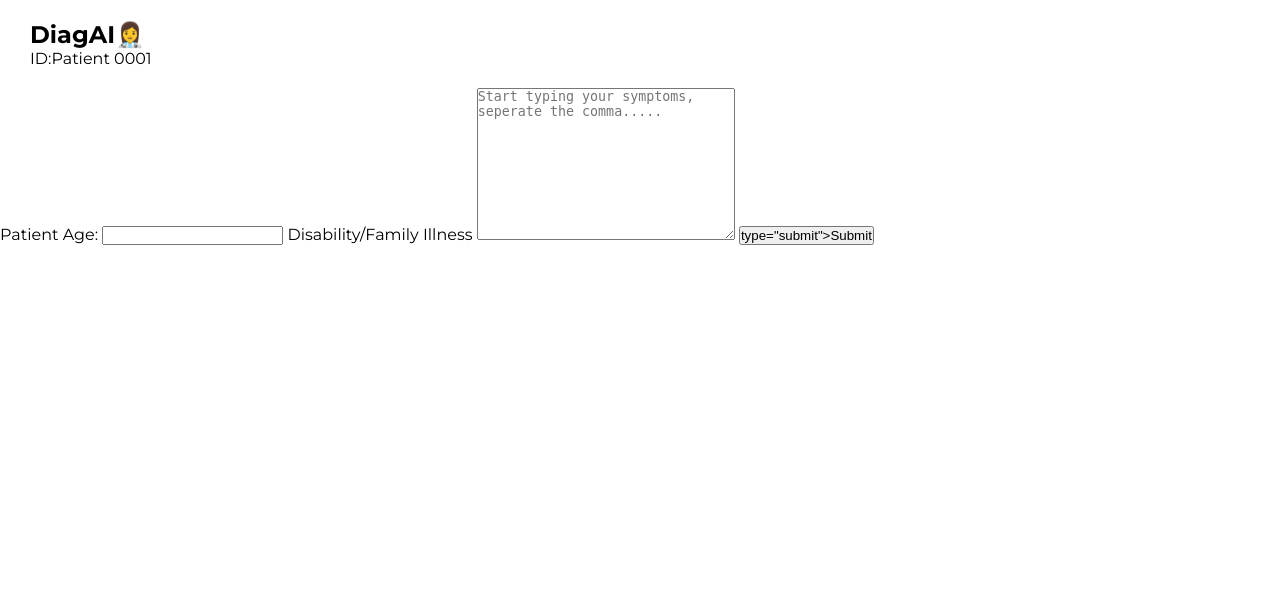
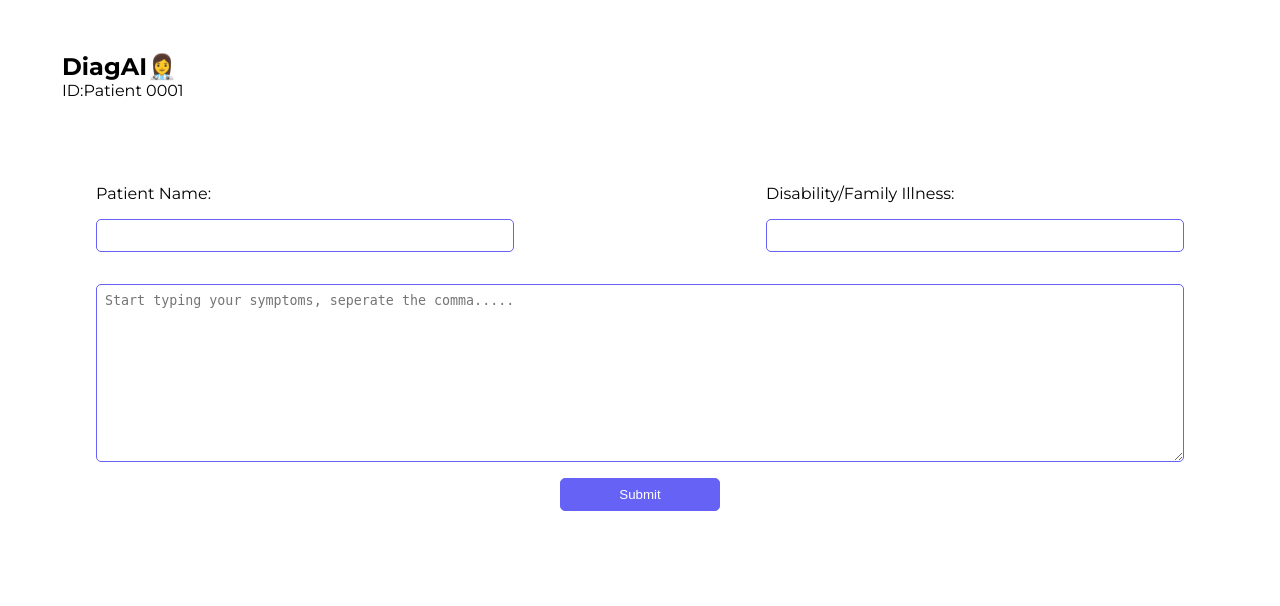
Before and after one commit to Cavista-Hackathon-2024/TeamHackHive, a Flask app: page /diagnostic in a window 1280 px wide. Shown: the top 606 px of the page. Run offline with Flask 3, Linux system fonts and the light colour scheme.

Commit message:
styles added to diagnostics

```diff
--- a/static/css/diagnostic.css
+++ b/static/css/diagnostic.css
@@ -2,6 +2,9 @@
 *{
     margin: 0;
     padding: 0;
+}
+input{
+    display:block;
 }
 body{
     box-sizing: border-box;
@@ -11,3 +14,41 @@ body{
 h1{
 
 }
+
+.diagnostic--form{
+   display: flex;
+   flex-direction: column;
+   padding: 4rem;
+}
+
+.diagnostic--form input{
+    margin: 1rem 0;
+    padding: 0.5rem;
+    border: 1px solid #6562F5;
+    border-radius: 5px;
+    width: 25rem;
+}
+.diagnostic--form textarea{
+    margin: 1rem 0;
+    padding: 0.5rem;
+    border: 1px solid #6562F5;
+    border-radius: 5px;
+    height: 10rem;
+}
+.diagnostic--form button{
+    margin: 0 auto;
+    padding: 0.5rem;
+    border: 1px solid #6562F5;
+    border-radius: 5px;
+    width: 10rem;
+    background-color: #6562F5;
+    color: #fff;
+}
+.patient--details{
+    display: flex;
+    justify-content: space-between;
+}
+.diagnostic--btn{
+    max-width: 10rem;
+    margin: 0 auto;
+}
--- a/static/css/index.css
+++ b/static/css/index.css
@@ -6,6 +6,7 @@
 body{
     box-sizing: border-box;
     font-family: 'Montserrat', sans-serif;
+    padding: 2rem;
 }
 
 h1{
--- a/templates/pages/diagnostic.html
+++ b/templates/pages/diagnostic.html
@@ -12,12 +12,20 @@
     <h1 class="logo">DiagAI👩‍⚕️</h1>
     <span>ID:Patient 0001</span>
 </div>
-    <form action="" method="post">
-        <label for="">Patient Age:</label>
-        <input type="number" name="" id="">
-        <label for="">Disability/Family Illness</label>
+    <form action="" method="post" class="diagnostic--form">
+        <div class="patient--details">
+            <div>
+                <label for="">Patient Name:</label>
+                <input type="text" name="" id="">
+            </div>
+            <div>
+                <label for="">Disability/Family Illness:</label>
+                <input type="text" name="" id="">
+            </div>
+
+        </div>
         <textarea name="" id="" cols="30" rows="10" placeholder="Start typing your symptoms, seperate the comma....."></textarea>
-        <button> type="submit">Submit</button>
+        <button type="Submit" class="diagnostic--btn">Submit</button>
     </form>
 </body>
 </html>
```
